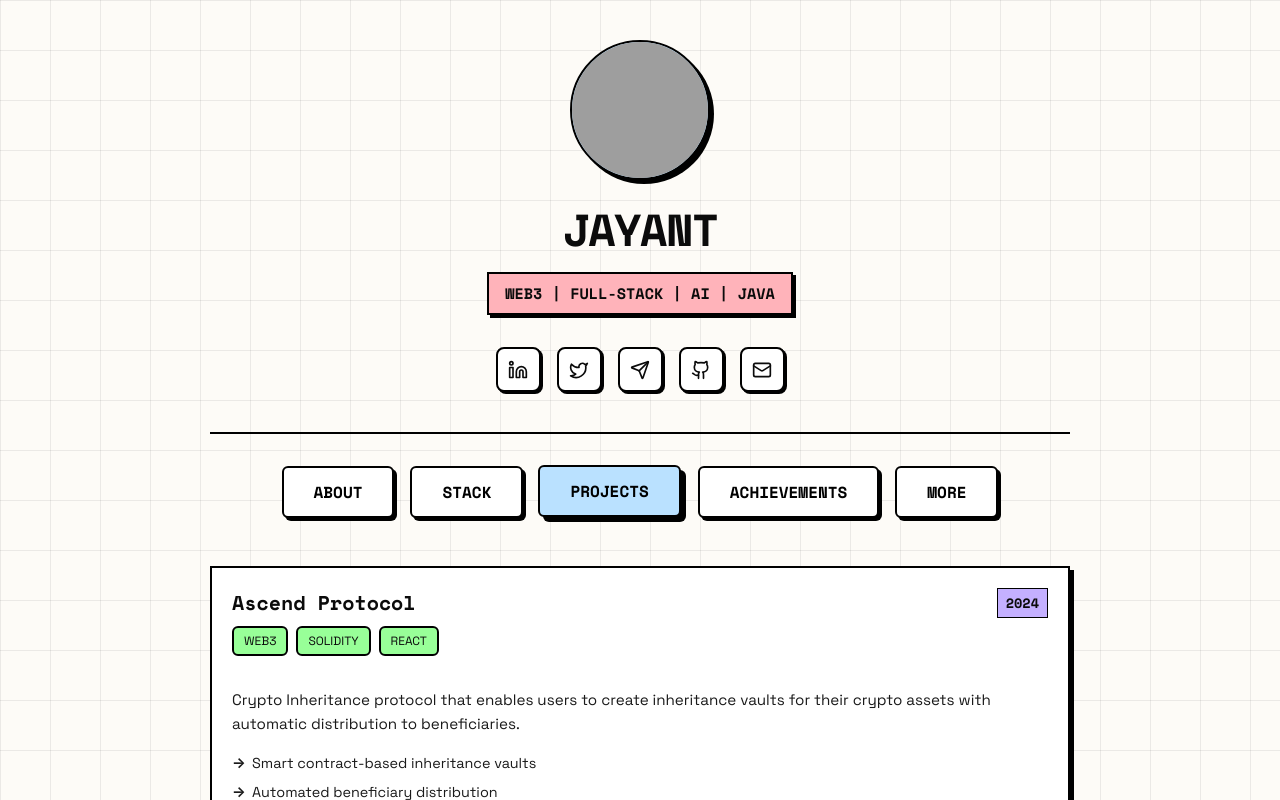
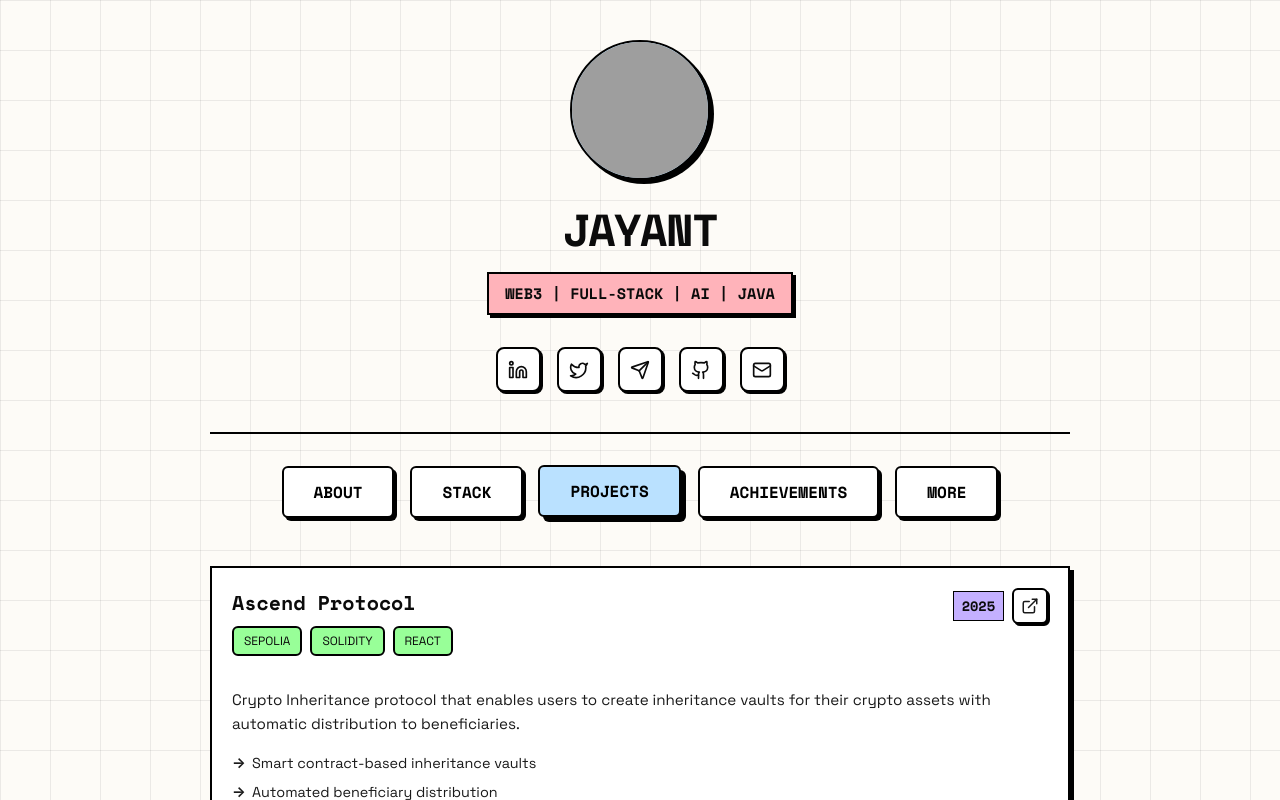
Before and after one commit to Iam-jayant/jayant-portfolio, a React (Vite) app: page / in a window 1280 px wide. Both pictures are taken after a click on the button "PROJECTS". Shown: the top 800 px of the page. Built offline with nearby package versions, Linux system fonts and the light colour scheme; grey boxes are pictures that could not be loaded.

Commit message:
project links & redirection button added

```diff
--- a/src/App.css
+++ b/src/App.css
@@ -289,6 +289,14 @@
   justify-content: space-between;
   align-items: start;
   margin-bottom: 16px;
+  gap: 12px;
+}
+
+.project-header-right {
+  display: flex;
+  align-items: center;
+  gap: 8px;
+  flex-shrink: 0;
 }
 
 .project-title {
@@ -349,6 +357,28 @@
   position: absolute;
   left: 0;
   font-weight: 700;
+}
+
+.project-link-button {
+  display: inline-flex;
+  align-items: center;
+  justify-content: center;
+  width: 36px;
+  height: 36px;
+  background: white;
+  border: 2px solid var(--border-color);
+  border-radius: 6px;
+  color: var(--text-primary);
+  text-decoration: none;
+  transition: all 0.2s;
+  box-shadow: 2px 2px 0px 0px rgba(0, 0, 0, 1);
+  flex-shrink: 0;
+}
+
+.project-link-button:hover {
+  background: var(--accent-blue);
+  transform: translate(-1px, -1px);
+  box-shadow: 4px 4px 0px 0px rgba(0, 0, 0, 1);
 }
 
 /* Achievements Section */
@@ -689,6 +719,11 @@
     margin-bottom: 14px;
   }
 
+  .project-header-right {
+    width: 100%;
+    justify-content: space-between;
+  }
+
   .project-title {
     font-size: 1.05rem;
     margin-bottom: 6px;
@@ -719,6 +754,16 @@
     font-size: 0.8rem;
     margin-bottom: 6px;
     padding-left: 18px;
+  }
+
+  .project-link-button {
+    width: 32px;
+    height: 32px;
+  }
+
+  .project-link-button svg {
+    width: 16px;
+    height: 16px;
   }
 
   .achievement-card {
--- a/src/App.jsx
+++ b/src/App.jsx
@@ -99,58 +99,63 @@ function App() {
   const projects = [
     {
       title: 'Ascend Protocol',
-      year: '2024',
-      tags: ['WEB3', 'SOLIDITY', 'REACT'],
+      year: '2025',
+      tags: ['SEPOLIA', 'SOLIDITY', 'REACT'],
       description: 'Crypto Inheritance protocol that enables users to create inheritance vaults for their crypto assets with automatic distribution to beneficiaries.',
       features: [
         'Smart contract-based inheritance vaults',
         'Automated beneficiary distribution',
         'Secure multi-signature support'
-      ]
+      ],
+      link: 'https://github.com/Iam-jayant'
     },
     {
       title: 'SAAD - AI Sentiment Alert System',
-      year: '2024',
+      year: '2025',
       tags: ['AI/ML', 'NODE.JS', 'PYTHON'],
       description: 'Intelligent AI agent that continuously monitors Twitter/X and Reddit for brand mentions, analyzes sentiment, and sends real-time alerts.',
       features: [
         'Real-time social media monitoring',
         'Advanced sentiment analysis',
         'Slack & Email integration'
-      ]
+      ],
+      link: 'https://github.com/Iam-jayant/Agent-Saad'
     },
     {
       title: 'CRYPT - NFT Gift Protocol',
-      year: '2024',
-      tags: ['WEB3', 'AI', 'NFT'],
+      year: '2025',
+      tags: ['POLYGON', 'AI', 'NFT'],
       description: 'Decentralized gifting platform combining AI-generated art with ERC-20 token vaults for personalized NFT gift cards.',
       features: [
         'AI-generated personalized NFT art',
         'ERC-20 token vault integration',
         'Instant liquidation option'
-      ]
+      ],
+      link: 'https://github.com/Iam-jayant/CRYPT'
     },
     {
       title: 'EraseIt - Ultra-Fast Drive Wiper',
-      year: '2024',
-      tags: ['SOFTWARE', 'JAVA', 'SECURITY'],
+      year: '2025',
+      tags: ['SOFTWARE', 'JAVA', 'JAVAFX'],
       description: 'High-Performance NIST SP 800-88 Compliant Data Destruction Solution ensuring 100% data unrecoverability.',
       features: [
         'NIST SP 800-88 compliant wiping',
         'Multi-pass secure deletion',
         'Fast performance optimization'
-      ]
+      ],
+      link: 'https://github.com/Iam-jayant/EraseIt'
     },
     {
       title: 'Jeevan Setu – Bridge of Life',
-      year: '2024',
-      tags: ['FULL-STACK', 'HEALTHCARE', 'NODE.JS'],
+      year: '2025',
+      tags: ['FULL-STACK', 'SUPABASE', 'NODE.JS'],
       description: 'Role-based platform securely connecting organ donors and recipients through verified doctors and hospital networks.',
       features: [
         'Secure donor-recipient matching',
         'Doctor verification system',
         'Hospital network integration'
-      ]
+      ],
+      link: 'https://github.com/Iam-jayant'
     }
   ]
 
@@ -319,7 +324,20 @@ function App() {
                       ))}
                     </div>
                   </div>
-                  <span className="project-year">{project.year}</span>
+                  <div className="project-header-right">
+                    <span className="project-year">{project.year}</span>
+                    {project.link && (
+                      <a
+                        href={project.link}
+                        target="_blank"
+                        rel="noopener noreferrer"
+                        className="project-link-button"
+                        title="View Project"
+                      >
+                        <ExternalLink size={18} />
+                      </a>
+                    )}
+                  </div>
                 </div>
                 <p className="project-description">{project.description}</p>
                 {project.features && (
```
